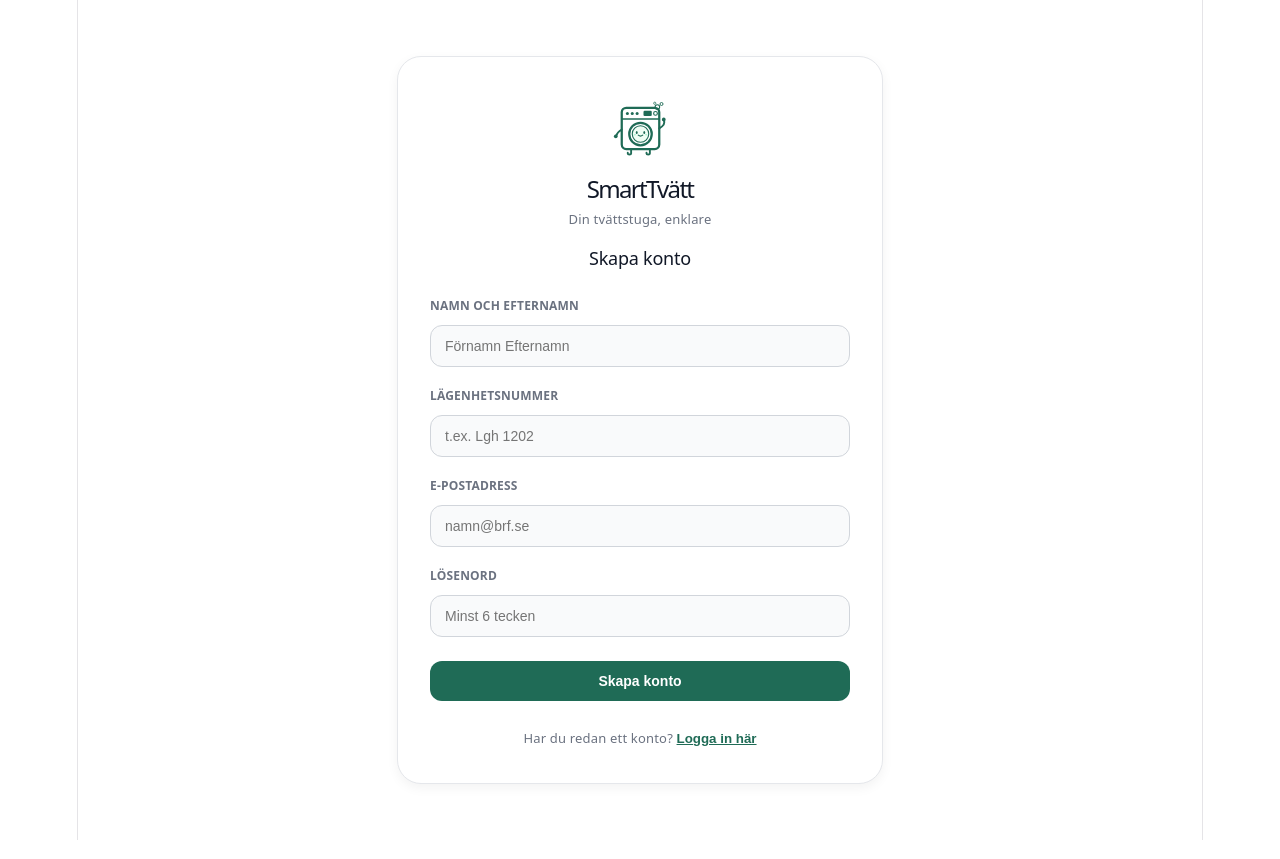
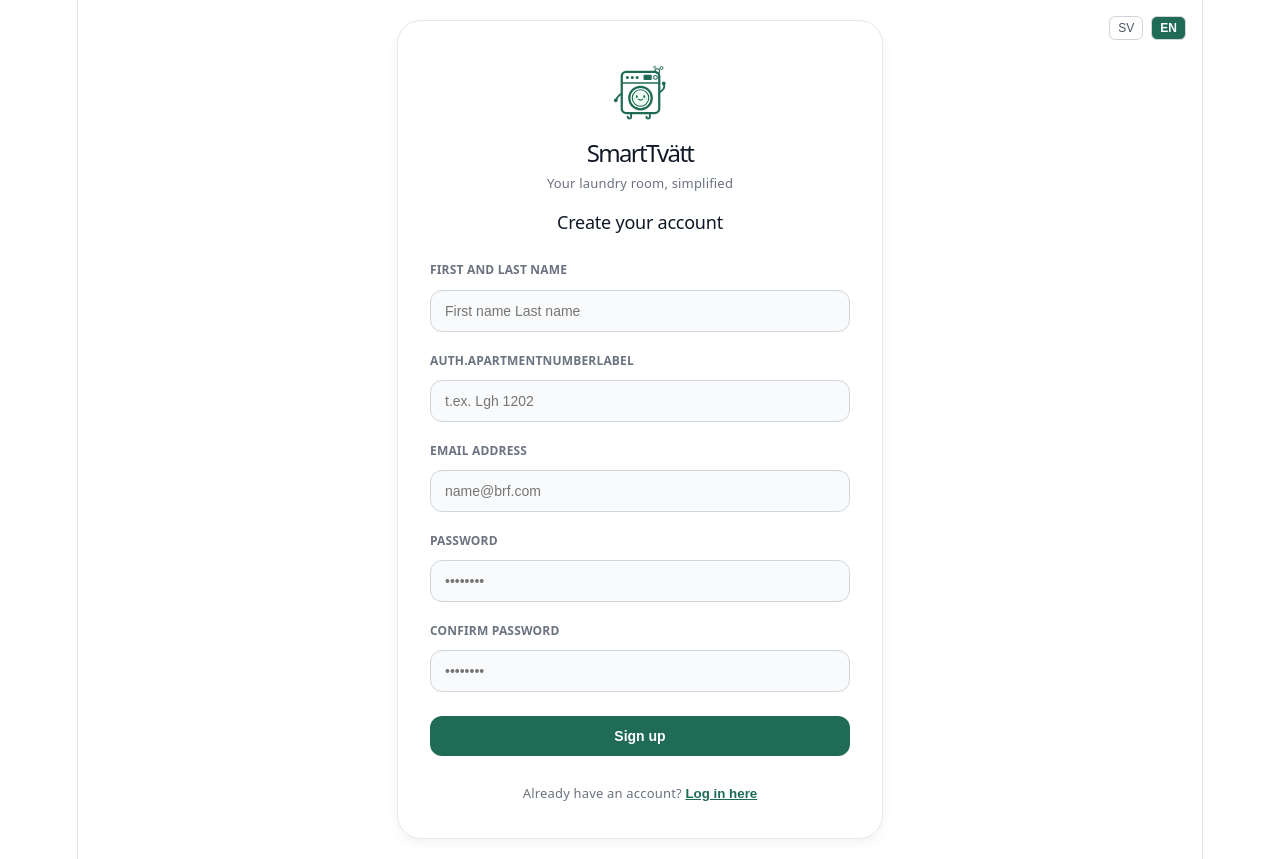
Before and after one commit to SmartTvatt/SmartTvatt, a React (Vite) app: page /register in a window 1280 px wide. Built offline with nearby package versions, Linux system fonts and the light colour scheme.

Commit message:
Registration fix

```diff
--- a/src/locales/en.json
+++ b/src/locales/en.json
@@ -6,13 +6,14 @@
       "logout": "Log out"
     },
     "auth": {
+      "nameLabel": "First and last name",
+      "namePlaceholder": "First name Last name",
       "welcomeBack": "Welcome back",
       "createAccount": "Create your account",
       "emailLabel": "Email address",
       "emailPlaceholder": "name@brf.com",
       "passwordLabel": "Password",
       "confirmPasswordLabel": "Confirm password",
-      "nameLabel": "Name",
       "loginBtn": "Log in",
       "loggingIn": "Logging in...",
       "registerBtn": "Sign up",
--- a/src/locales/sv.json
+++ b/src/locales/sv.json
@@ -6,13 +6,14 @@
       "logout": "Logga ut"
     },
     "auth": {
+      "namePlaceholder": "Namn och efternamn",
       "welcomeBack": "Välkommen tillbaka",
       "createAccount": "Skapa ditt konto",
       "emailLabel": "E-postadress",
       "emailPlaceholder": "namn@brf.se",
       "passwordLabel": "Lösenord",
       "confirmPasswordLabel": "Bekräfta lösenord",
-      "nameLabel": "Namn",
+      "nameLabel": "Förnamn Efternamn",
       "loginBtn": "Logga in",
       "loggingIn": "Loggar in...",
       "registerBtn": "Skapa konto",
--- a/src/views/Register.jsx
+++ b/src/views/Register.jsx
@@ -1,14 +1,18 @@
 import { useState } from 'react';
 import { useNavigate } from 'react-router-dom';
+import { useTranslation } from 'react-i18next';
+import LanguageSwitcher from './LanguageSwitcher.jsx';
 import logo from '../assets/logo.svg';
 
 export default function Register() {
   // Hook för att kunna navigera tillbaka till /login
+  const { t } = useTranslation();
   const navigate = useNavigate();
 
   // State för felmeddelanden
   const [errorMessage, setErrorMessage] = useState('');
-
+  const [successMessage, setSuccessMessage] = useState('');
+  const [loading, setLoading] = useState(false);
 
   // State-objekt för alla fyra formulärfält
   const [formData, setFormData] = useState({
@@ -16,6 +20,7 @@ export default function Register() {
     apartmentNumber: '',
     email: '',
     password: '',
+    confirmPassword: '',
   });
 
   // Funktion som dynamiskt uppdaterar rätt fält i state när användaren skriver
@@ -29,12 +34,32 @@ export default function Register() {
   // Funktion som körs när registreringsformuläret skickas
   const handleSubmit = async (e) => {
     e.preventDefault();
-    setErrorMessage(''); // Rensa tidigare felmeddelanden
+    setErrorMessage('');
+    setSuccessMessage('');
 
-    const { name, email, password, apartmentNumber } = formData;
+    const { name, email, password, confirmPassword, apartmentNumber } = formData;
+
+    // 1. Klientsidsvalidering
+    if (!email.includes('@')) {
+      setErrorMessage(t('auth.invalidEmail') || 'Ange en giltig e-postadress.');
+      return;
+    }
+
+    if (password.length < 6) {
+      setErrorMessage(t('auth.passwordTooShort') || 'Lösenordet måste vara minst 6 tecken.');
+      return;
+    }
+
+    // 2. Kontrollera att lösenorden matchar
+    if (password !== confirmPassword) {
+      setErrorMessage(t('auth.passwordsDoNotMatch') || 'Lösenorden matchar inte.');
+      return;
+    }
+
+    setLoading(true);
 
     try {
-      const res = await fetch('/api/auth/register', {
+      const res = await fetch('http://localhost:5001/api/auth/register', {
         method: 'POST',
         headers: { 'Content-Type': 'application/json' },
         body: JSON.stringify({ name, email, password, apartmentNumber }),
@@ -47,42 +72,46 @@ export default function Register() {
         throw new Error(data.message || 'Det gick inte att skapa kontot');
       }
 
-      // Sparar token och slussar till inloggning
-      localStorage.setItem('token', data.token);
+      setSuccessMessage('Konto skapat! Omdirigerar till inloggning...');
+      setTimeout(() => {
         navigate('/login');
+      }, 1500);
+
     } catch (err) {
-      setErrorMessage(err.message); // Sätter felmeddelandet i state
+      setErrorMessage(err.message);
+    } finally {
+      setLoading(false);
     }
   };
 
  return (
-    /* Yttre container: Täcker hela skärmen (100vh), tvingar vit bakgrund och centrerar kortet */
+    <div style={{ position: 'relative', minHeight: '100vh', backgroundColor: '#ffffff' }}>
+      {/* Språkväljare */}
+      <div style={{ position: 'absolute', top: '16px', right: '16px', zIndex: 10 }}>
+        <LanguageSwitcher />
+      </div>
+
       <div style={{
         minHeight: '100vh',
-      backgroundColor: '#ffffff',       // Tvingar hela sidans bakgrund att vara vit
+        backgroundColor: '#ffffff',
         display: 'flex',
-      alignItems: 'center',             // Vertikal centrering
-      justifyContent: 'center',          // Horisontell centrering
+        alignItems: 'center',
+        justifyContent: 'center',
         padding: '20px'
       }}>
-
-      {/* Själva registreringskortet */}
         <div style={{
           width: '100%',
           maxWidth: '420px',
           padding: '32px',
-        backgroundColor: '#ffffff',     // Vit bakgrund på själva kortet
-        borderRadius: '24px',           // Rundade hörn
-        border: '1px solid #E5E7EB',     // Ljusgrå ram
-        boxShadow: '0 4px 12px rgba(0,0,0,0.05)', // Mjuk skugga
-        color: '#111827',               // Mörk textfärg för god läsbarhet
+          backgroundColor: '#ffffff',
+          borderRadius: '24px',
+          border: '1px solid #E5E7EB',
+          boxShadow: '0 4px 12px rgba(0,0,0,0.05)',
+          color: '#111827',
           textAlign: 'left'
         }}>
-
           {/* Logotyp och Rubriker */}
           <div style={{ marginBottom: '24px', textAlign: 'center' }}>
-
-        {/* SmartTvätts maskotlogotyp */}
             <img
               src={logo}
               alt="SmartTvätt Logotyp"
@@ -93,15 +122,12 @@ export default function Register() {
                 margin: '0 auto 12px auto'
               }}
             />
-          <h1 style={{ fontSize: '24px', margin: '0 0 4px 0', color: '#111827' }}>SmartTvätt</h1>
-          <p style={{ margin: '0 0 16px 0', fontSize: '13px', color: '#6B7280' }}>Din tvättstuga, enklare</p>
-          <h2 style={{ fontSize: '18px', margin: '0', color: '#111827' }}>Skapa konto</h2>
+            <h1 style={{ fontSize: '24px', margin: '0 0 4px 0', color: '#111827' }}>{t('common.appName')}</h1>
+            <p style={{ margin: '0 0 16px 0', fontSize: '13px', color: '#6B7280' }}>{t('common.tagline')}</p>
+            <h2 style={{ fontSize: '18px', margin: '0', color: '#111827' }}>{t('auth.createAccount')}</h2>
           </div>
 
-        {/* Registreringsformulär */}
-        <form onSubmit={handleSubmit} style={{ display: 'flex', flexDirection: 'column', gap: '16px' }}>
-
-        {/* Error meddelande om registering misslyckas */}
+          {/* Error meddelande */}
           {errorMessage && (
             <div style={{
               padding: '10px 12px',
@@ -109,25 +135,41 @@ export default function Register() {
               backgroundColor: '#FEE2E2',
               color: '#991B1B',
               fontSize: '13px',
-          marginBottom: '12px',
+              marginBottom: '16px',
               border: '1px solid #FCA5A5'
             }}>
               {errorMessage}
             </div>
           )}
 
+          {/* Framgångsmeddelande */}
+          {successMessage && (
+            <div style={{
+              padding: '10px 12px',
+              borderRadius: '8px',
+              backgroundColor: '#D1FAE5',
+              color: '#065F46',
+              fontSize: '13px',
+              marginBottom: '16px',
+              border: '1px solid #6EE7B7'
+            }}>
+              {successMessage}
+            </div>
+          )}
+
+          <form onSubmit={handleSubmit} style={{ display: 'flex', flexDirection: 'column', gap: '16px' }}>
             {/* Namn-fält */}
             <div style={{ display: 'flex', flexDirection: 'column', gap: '6px' }}>
               <label style={{ fontSize: '12px', fontWeight: '600', color: '#6B7280', textTransform: 'uppercase' }}>
-              Namn och efternamn
+                {t('auth.nameLabel')}
               </label>
               <input
                 type="text"
                 name="name"
                 required
                 value={formData.name}
-              onChange={handleChange} // Anropar handleChange som uppdaterar formData.name
-              placeholder="Förnamn Efternamn"
+                onChange={handleChange}
+                placeholder={t('auth.namePlaceholder') || 'Förnamn Efternamn'}
                 style={{
                   padding: '12px 14px',
                   borderRadius: '12px',
@@ -143,14 +185,14 @@ export default function Register() {
             {/* Lägenhetsnummer-fält */}
             <div style={{ display: 'flex', flexDirection: 'column', gap: '6px' }}>
               <label style={{ fontSize: '12px', fontWeight: '600', color: '#6B7280', textTransform: 'uppercase' }}>
-              Lägenhetsnummer
+                {t('auth.apartmentNumberLabel') || 'Lägenhetsnummer'}
               </label>
               <input
                 type="text"
                 name="apartmentNumber"
                 required
                 value={formData.apartmentNumber}
-              onChange={handleChange} // Anropar handleChange som uppdaterar formData.apartmentNumber
+                onChange={handleChange}
                 placeholder="t.ex. Lgh 1202"
                 style={{
                   padding: '12px 14px',
@@ -167,15 +209,15 @@ export default function Register() {
             {/* E-postfält */}
             <div style={{ display: 'flex', flexDirection: 'column', gap: '6px' }}>
               <label style={{ fontSize: '12px', fontWeight: '600', color: '#6B7280', textTransform: 'uppercase' }}>
-              E-postadress
+                {t('auth.emailLabel')}
               </label>
               <input
                 type="email"
                 name="email"
                 required
                 value={formData.email}
-              onChange={handleChange} // Anropar handleChange som uppdaterar formData.email
-              placeholder="namn@brf.se"
+                onChange={handleChange}
+                placeholder={t('auth.emailPlaceholder')}
                 style={{
                   padding: '12px 14px',
                   borderRadius: '12px',
@@ -191,15 +233,39 @@ export default function Register() {
             {/* Lösenordsfält */}
             <div style={{ display: 'flex', flexDirection: 'column', gap: '6px' }}>
               <label style={{ fontSize: '12px', fontWeight: '600', color: '#6B7280', textTransform: 'uppercase' }}>
-              Lösenord
+                {t('auth.passwordLabel')}
               </label>
               <input
                 type="password"
                 name="password"
                 required
                 value={formData.password}
-              onChange={handleChange} // Anropar handleChange som uppdaterar formData.password
-              placeholder="Minst 6 tecken"
+                onChange={handleChange}
+                placeholder="••••••••"
+                style={{
+                  padding: '12px 14px',
+                  borderRadius: '12px',
+                  border: '1px solid #D1D5DB',
+                  backgroundColor: '#F9FAFB',
+                  color: '#111827',
+                  fontSize: '14px',
+                  outline: 'none'
+                }}
+              />
+            </div>
+
+            {/* Bekräfta lösenord */}
+            <div style={{ display: 'flex', flexDirection: 'column', gap: '6px' }}>
+              <label style={{ fontSize: '12px', fontWeight: '600', color: '#6B7280', textTransform: 'uppercase' }}>
+                {t('auth.confirmPasswordLabel') || 'Bekräfta lösenord'}
+              </label>
+              <input
+                type="password"
+                name="confirmPassword"
+                required
+                value={formData.confirmPassword}
+                onChange={handleChange}
+                placeholder="••••••••"
                 style={{
                   padding: '12px 14px',
                   borderRadius: '12px',
@@ -215,28 +281,30 @@ export default function Register() {
             {/* Registrera-knapp */}
             <button
               type="submit"
+              disabled={loading}
               style={{
                 marginTop: '8px',
                 padding: '12px',
                 borderRadius: '12px',
                 border: 'none',
-              backgroundColor: '#1F6B56', // Projektets gröna knappfärg
+                backgroundColor: '#1F6B56',
                 color: '#ffffff',
                 fontWeight: '600',
                 fontSize: '14px',
-              cursor: 'pointer'
+                cursor: loading ? 'not-allowed' : 'pointer',
+                opacity: loading ? 0.7 : 1,
               }}
             >
-            Skapa konto
+              {loading ? t('common.loading') : t('auth.registerBtn')}
             </button>
           </form>
 
           {/* Länk tillbaka till Login */}
           <div style={{ marginTop: '24px', textAlign: 'center', fontSize: '13px', color: '#6B7280' }}>
-          <span>Har du redan ett konto? </span>
+            <span>{t('auth.hasAccount')} </span>
             <button
               type="button"
-            onClick={() => navigate('/login')} // Navigerar till /login vid klick
+              onClick={() => navigate('/login')}
               style={{
                 background: 'none',
                 border: 'none',
@@ -247,11 +315,12 @@ export default function Register() {
                 textDecoration: 'underline'
               }}
             >
-            Logga in här
+              {t('auth.loginHere')}
             </button>
           </div>
 
         </div>
       </div>
+    </div>
   );
 }
```
Lines whose indentation alone changed are shown as unchanged.
